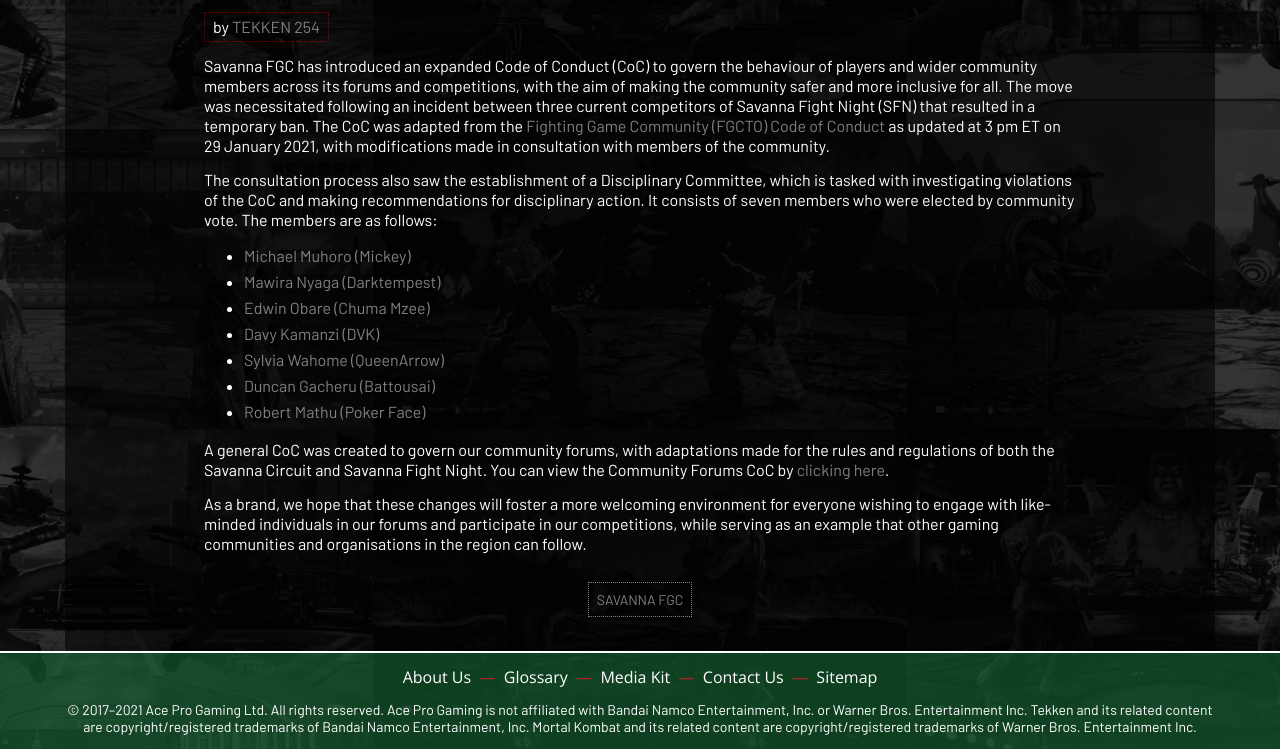
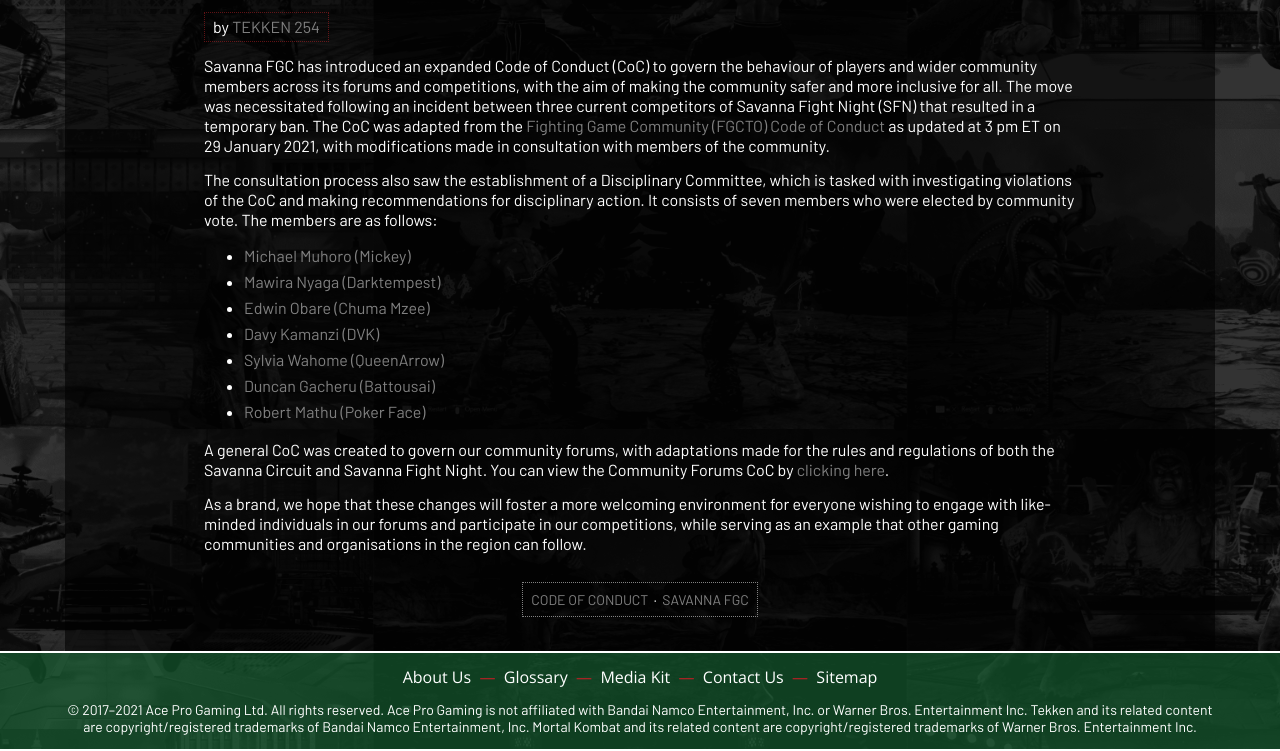
Before and after one commit to TEKKEN-254/client, a Jekyll site: the page built from _posts/2021-04-07-code-of-conduct.md, in a window 1280 px wide and 900 px high, scrolled down 622 px, cut to the strip 149-900 px from the top of the window. Built offline with Jekyll 4.4.1, drawn with Linux system fonts in a browser that asks for light colours; comment, search, counter and statistics services are not loaded.

```diff
--- a/_posts/2021-04-07-code-of-conduct.md
+++ b/_posts/2021-04-07-code-of-conduct.md
@@ -5,9 +5,11 @@ author:
 - tekken254
 
 category: statements
-tags: [Savanna FGC]
+tags: [Code of Conduct, Savanna FGC]
 
 metaImageExt: png
+metaImageSize: contain
+
 top: true
 ---
 Savanna FGC has introduced an expanded Code of Conduct (CoC) to govern the behaviour of players and wider community members across its forums and competitions, with the aim of making the community safer and more inclusive for all. The move was necessitated following an incident between three current competitors of Savanna Fight Night (SFN) that resulted in a temporary ban. The CoC was adapted from the [Fighting Game Community (FGCTO) Code of Conduct](https://docs.google.com/document/d/1jWtS4uoKCR4IbQ-7_QKeWoshwXicycm2pejwFuNUgPA/edit) as updated at 3 pm ET on 29 January 2021, with modifications made in consultation with members of the community.
```
